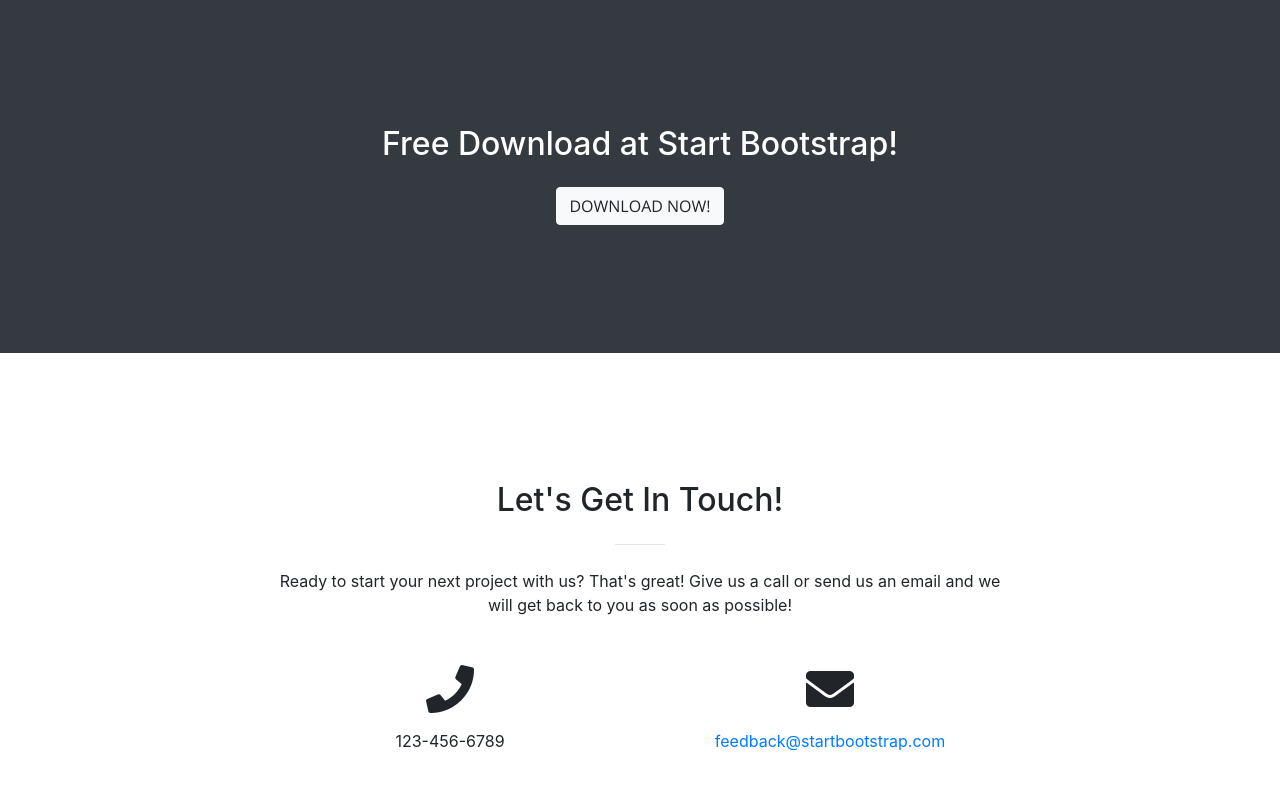
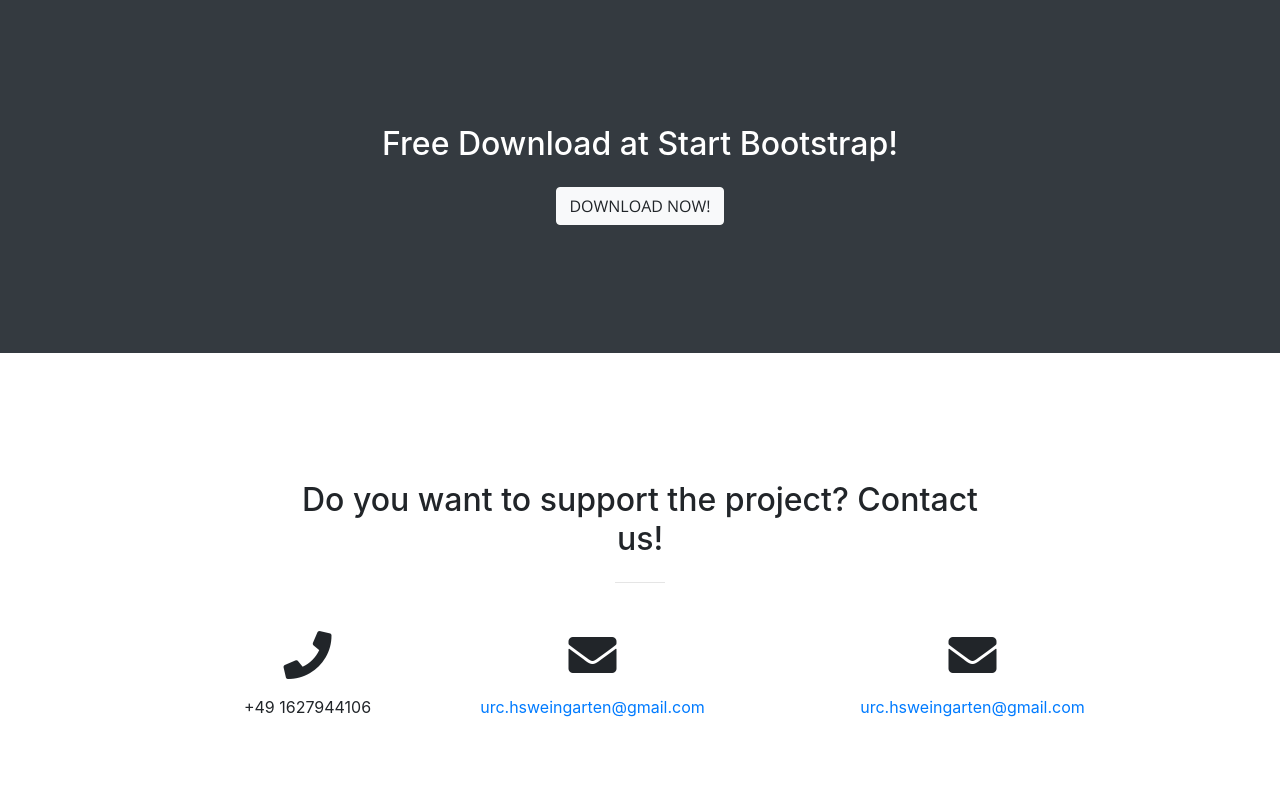
Before and after one commit to r2mars/r2mars.github.io, a website with bundled scripts: page index.html in a window 1280 px wide. Shown: the part 2333-3122 px from the top of the page. Built offline with nearby package versions, Linux system fonts and the light colour scheme.

Commit message:
Changed pic

```diff
--- a/index.html
+++ b/index.html
@@ -238,20 +238,26 @@
       <div class="container">
         <div class="row">
           <div class="col-lg-8 mx-auto text-center">
-            <h2 class="section-heading">Let's Get In Touch!</h2>
+            <h2 class="section-heading">Do you want to support the project? Contact us!</h2>
             <hr class="my-4">
-            <p class="mb-5">Ready to start your next project with us? That's great! Give us a call or send us an email and we will get back to you as soon as possible!</p>
+            <p class="mb-5"></p>
           </div>
         </div>
         <div class="row">
-          <div class="col-lg-4 ml-auto text-center">
+          <div class="col-lg-3 ml-auto text-center">
             <i class="fas fa-phone fa-3x mb-3 sr-contact-1"></i>
-            <p>123-456-6789</p>
+            <p>+49 1627944106</p>
           </div>
-          <div class="col-lg-4 mr-auto text-center">
+          <div class="col-lg-3 mr-auto text-center">
             <i class="fas fa-envelope fa-3x mb-3 sr-contact-2"></i>
             <p>
-              <a href="mailto:your-email@your-domain.com">feedback@startbootstrap.com</a>
+              <a href="mailto:urc.hsweingarten@gmail.com">urc.hsweingarten@gmail.com</a>
+            </p>
+          </div>
+          <div class="col-lg-3 mr-auto text-center">
+            <i class="fas fa-envelope fa-3x mb-3 sr-contact-2"></i>
+            <p>
+              <a href="mailto:urc.hsweingarten@gmail.com">urc.hsweingarten@gmail.com</a>
             </p>
           </div>
         </div>
```
Also changed, not shown: img/header.jpg, 1 other file.
